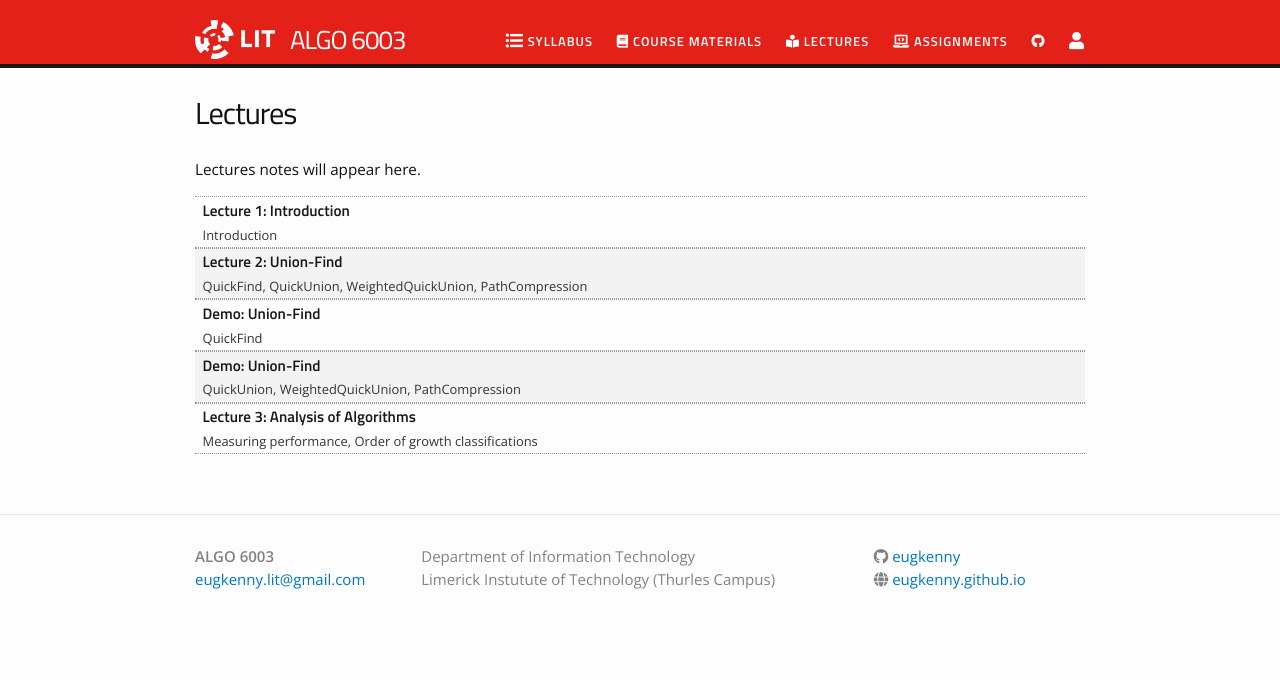
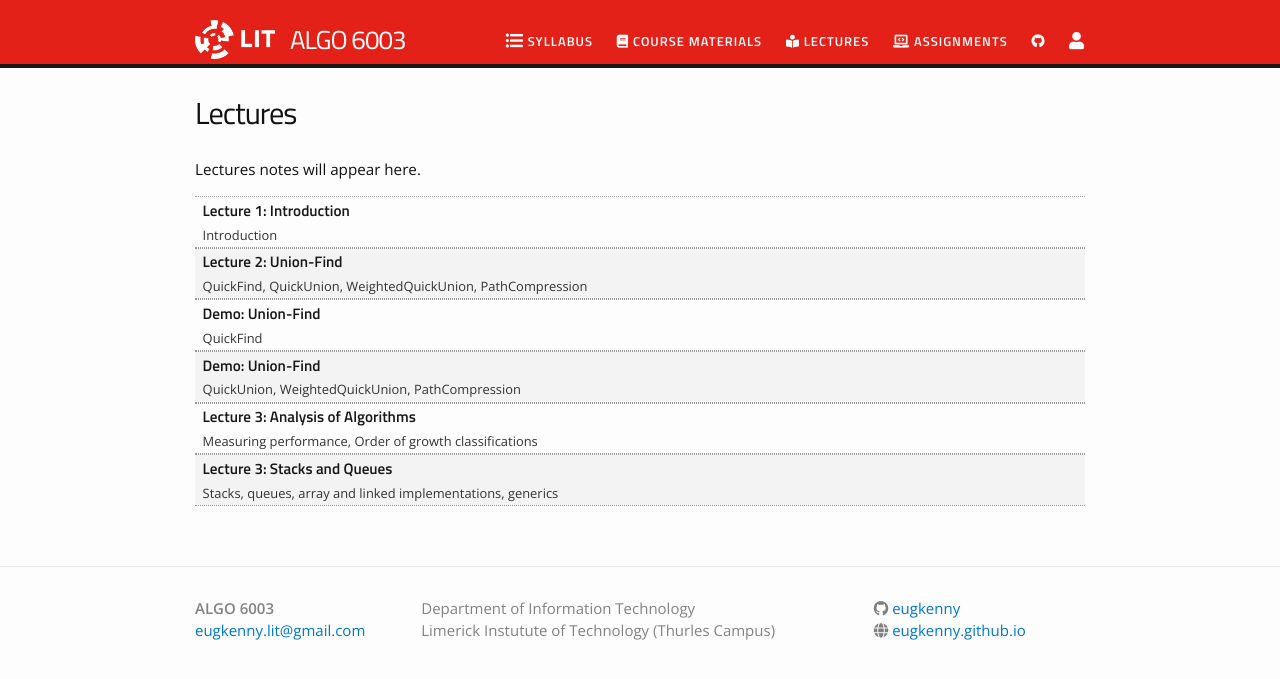
Before and after one commit to eugkenny/ALGO6003, a Jekyll site: the page built from lectures.md, in a window 1280 px wide. Shown: the top 679 px of the page. Built offline with Jekyll 4.4.1, drawn with Linux system fonts in a browser that asks for light colours; nearby versions of some CDN libraries.

Commit message:
Update lectures

```diff
--- a/_data/lectures.yml
+++ b/_data/lectures.yml
@@ -27,3 +27,8 @@
   filename: 03 - Analysis of Algorithms.pdf
   dirname: lectures
   tldr: "Measuring performance, Order of growth classifications"
+
+- title: "Lecture 3: Stacks and Queues"
+  filename: 04 - Stacks and Queues.pdf
+  dirname: lectures
+  tldr: "Stacks, queues, array and linked implementations, generics"
```
Also changed, not shown: 1 other file.
